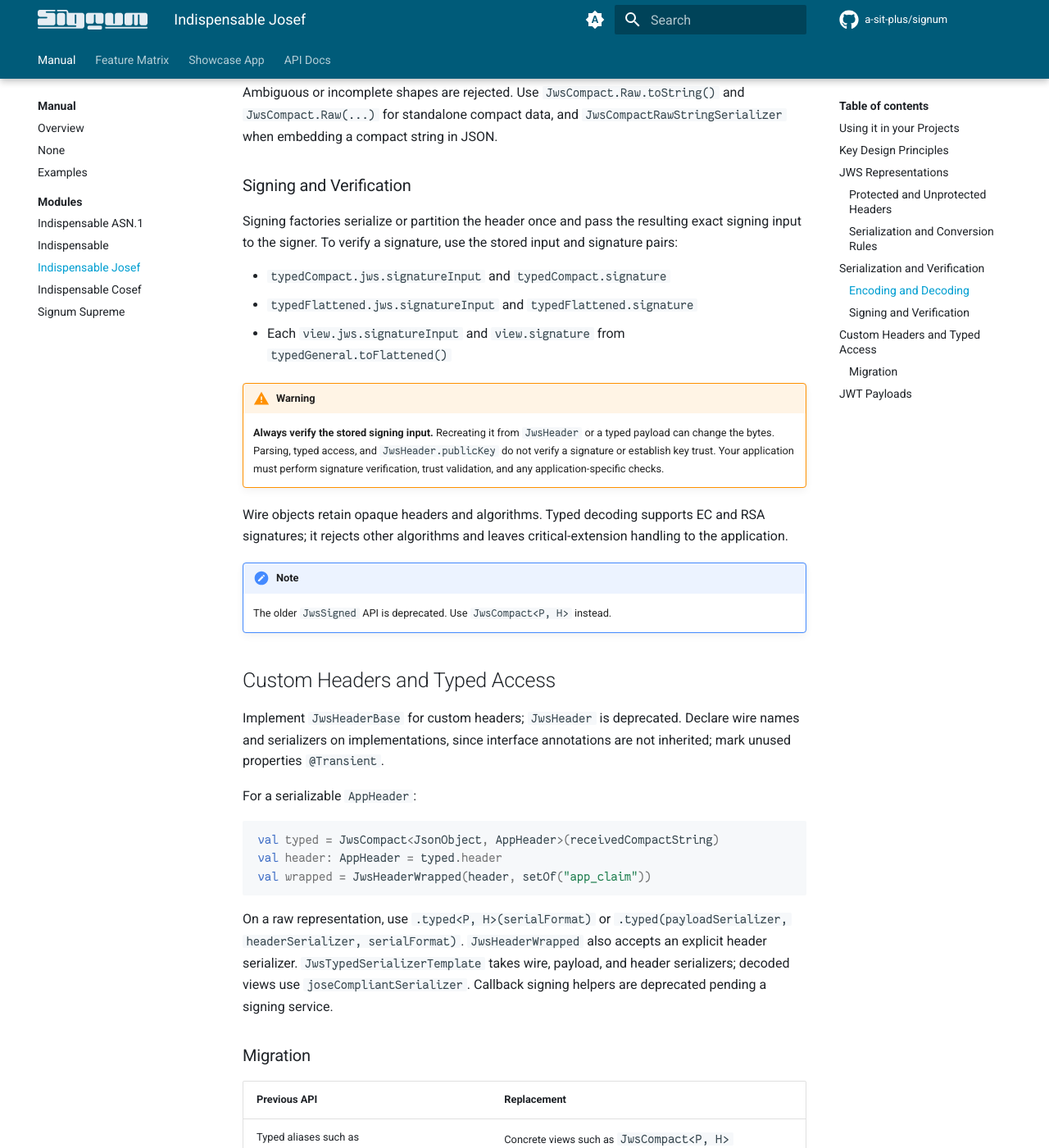
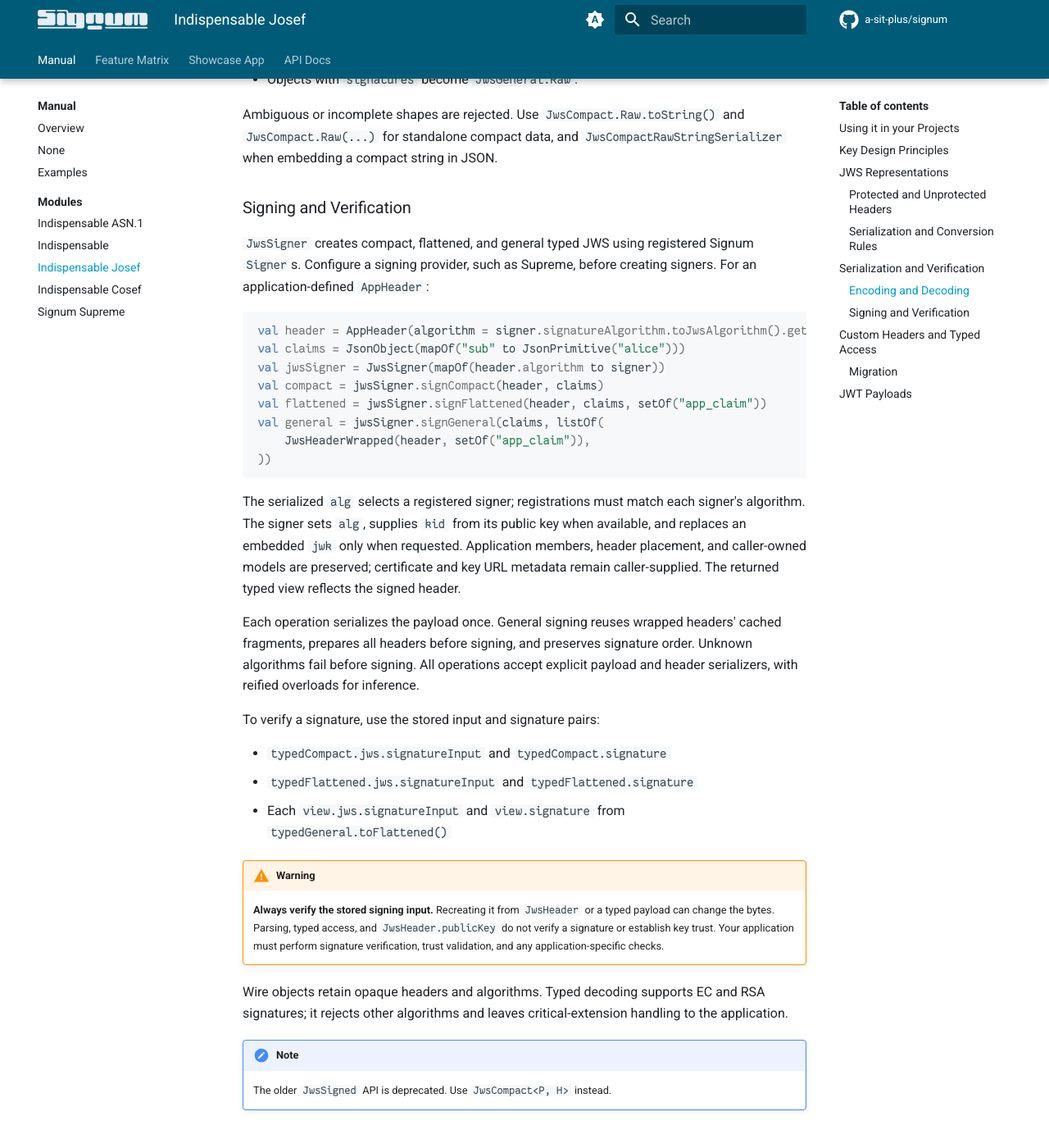
Before and after one commit to a-sit-plus/signum, an MkDocs documentation site: the page built from docs/docs/indispensable-josef.md, in a window 1280 px wide and 1400 px high, scrolled down 3419 px. Shown: the whole window at 82% size. Built offline with MkDocs 1.6.1 and Material for MkDocs 9.7.7, drawn with Linux system fonts in a browser that asks for light colours; comment, search, counter and statistics services are not loaded; some of the changed text lies outside the part shown.

Commit message:
Document JWS signing

````diff
--- a/docs/docs/indispensable-josef.md
+++ b/docs/docs/indispensable-josef.md
@@ -46,7 +46,7 @@
 `JwsTyped<J, P, H>` retains the wire object as `jws` and decodes its payload, headers, and signatures.
 Compact/flattened views expose `header` and `signature`; general views expose ordered `headers` and `signatures`.
 Use `jws` for storage or forwarding. `JwsTypedSerializerTemplate` serializes it and rebuilds decoded views on reading.
-Direct construction must keep decoded values consistent with `jws`.
+Use `JwsSigner` to create signed values and `.typed()` to decode wire objects; typed component constructors and copying are internal.
 
 ## JWS Representations
 
@@ -77,7 +77,7 @@
 * Incoming signing inputs are derived from the retained `plainProtectedHeader` and `plainPayload` bytes.
   Typed headers and payloads are never reserialized to reconstruct this input.
 * `plainProtectedHeader`, `plainPayload`, and `plainSignature` contain decoded bytes.
-  Pass plain payload bytes to the signing factories; the library handles base64url encoding.
+  `JwsSigner` serializes typed payloads and handles base64url encoding.
 * Header parameters are protected by default. When constructing `JwsHeaderWrapped`, wire names listed in its
   `unprotectedMembers` argument are unprotected; `unprotectedHeaderMembers` exposes the represented names. Protected
   and unprotected fragments can complement each other, but duplicate names are rejected during typed decoding.
@@ -104,7 +104,29 @@
 
 ### Signing and Verification
 
-Signing factories serialize or partition the header once and pass the resulting exact signing input to the signer.
+`JwsSigner` creates compact, flattened, and general typed JWS using registered Signum `Signer`s. Configure a signing
+provider, such as Supreme, before creating signers. For an application-defined `AppHeader`:
+
+```kotlin
+val header = AppHeader(algorithm = signer.signatureAlgorithm.toJwsAlgorithm().getOrThrow())
+val claims = JsonObject(mapOf("sub" to JsonPrimitive("alice")))
+val jwsSigner = JwsSigner(mapOf(header.algorithm to signer))
+val compact = jwsSigner.signCompact(header, claims)
+val flattened = jwsSigner.signFlattened(header, claims, setOf("app_claim"))
+val general = jwsSigner.signGeneral(claims, listOf(
+    JwsHeaderWrapped(header, setOf("app_claim")),
+))
+```
+
+The serialized `alg` selects a registered signer; registrations must match each signer's algorithm. The signer
+sets `alg`, supplies `kid` from its public key when available, and replaces an embedded `jwk` only when requested.
+Application members, header placement, and caller-owned models are preserved; certificate and key URL metadata
+remain caller-supplied. The returned typed view reflects the signed header.
+
+Each operation serializes the payload once. General signing reuses wrapped headers' cached fragments, prepares all
+headers before signing, and preserves signature order. Unknown algorithms fail before signing. All operations accept
+explicit payload and header serializers, with reified overloads for inference.
+
 To verify a signature, use the stored input and signature pairs:
 
 * `typedCompact.jws.signatureInput` and `typedCompact.signature`
@@ -138,7 +160,6 @@
 On a raw representation, use `.typed<P, H>(serialFormat)` or `.typed(payloadSerializer, headerSerializer, serialFormat)`.
 `JwsHeaderWrapped` also accepts an explicit header serializer. `JwsTypedSerializerTemplate` takes wire, payload,
 and header serializers; decoded views use `joseCompliantSerializer`.
-Callback signing helpers are deprecated pending a signing service.
 
 ### Migration
 
@@ -149,8 +170,9 @@
 | `jws.typed<J, P>()` | `jws.typed<P, H>()` on the concrete wire form |
 | `JwsCompact.parse<P>()` → pair | `JwsCompact.Raw.parse<P, H>()` → triple of wire object, payload, wrapped header |
 | Two-argument `JwsTypedSerializerTemplate` | Add the header serializer as the third argument |
-| Payload-signing `JwsTyped` factories | Construct the wire form from payload bytes, then call `.typed<P, H>()` |
-| `JwsFlattened(header, payload, unprotectedMembers, signer)` | `JwsFlattened.Raw(JwsHeaderWrapped(header, unprotectedMembers), payload, signer)` |
+| Typed signing factories and callback-based wire signing factories | Use `JwsSigner` with typed headers and payloads |
+| Component constructors and `copy()` on typed views | Use `JwsSigner` or parsing factories and `.typed<P, H>()` |
+| `JwsFlattened(header, payload, unprotectedMembers, signer)` | `JwsSigner(signersByAlgorithm).signFlattened(header, payload, unprotectedMembers)` |
 | `toJwsCompactTyped()` / `toJwsFlattenedTyped()` | `toCompact()` / `toFlattened()` on typed views |
 | `toJwsCompact()` / `toJwsFlattened()` / `toJwsGeneral()` | `toCompact()` / `toFlattened()` / `toGeneral()` on raw representations |
 | Named `getPayload(serialFormat = ...)` argument | `getPayload(payloadFormat = ...)` |
````
Also changed, not shown: CHANGELOG.md.
